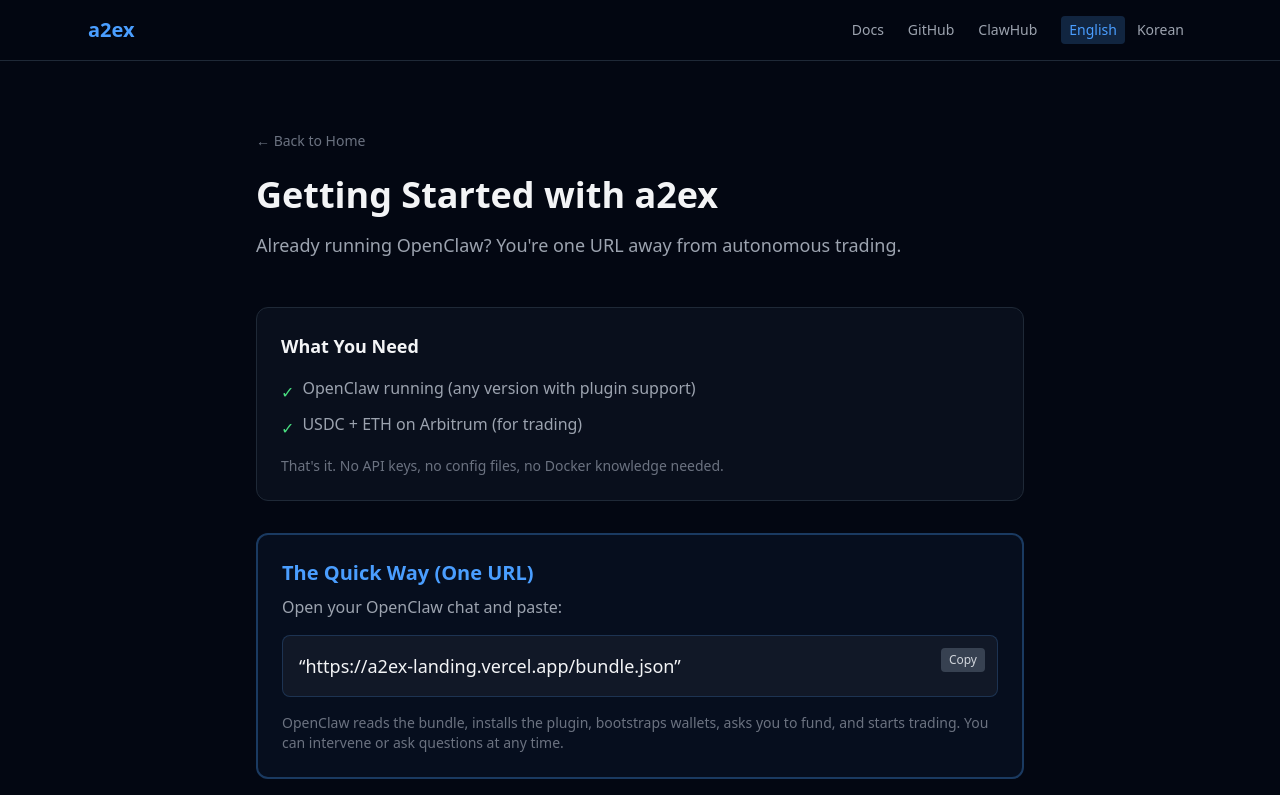
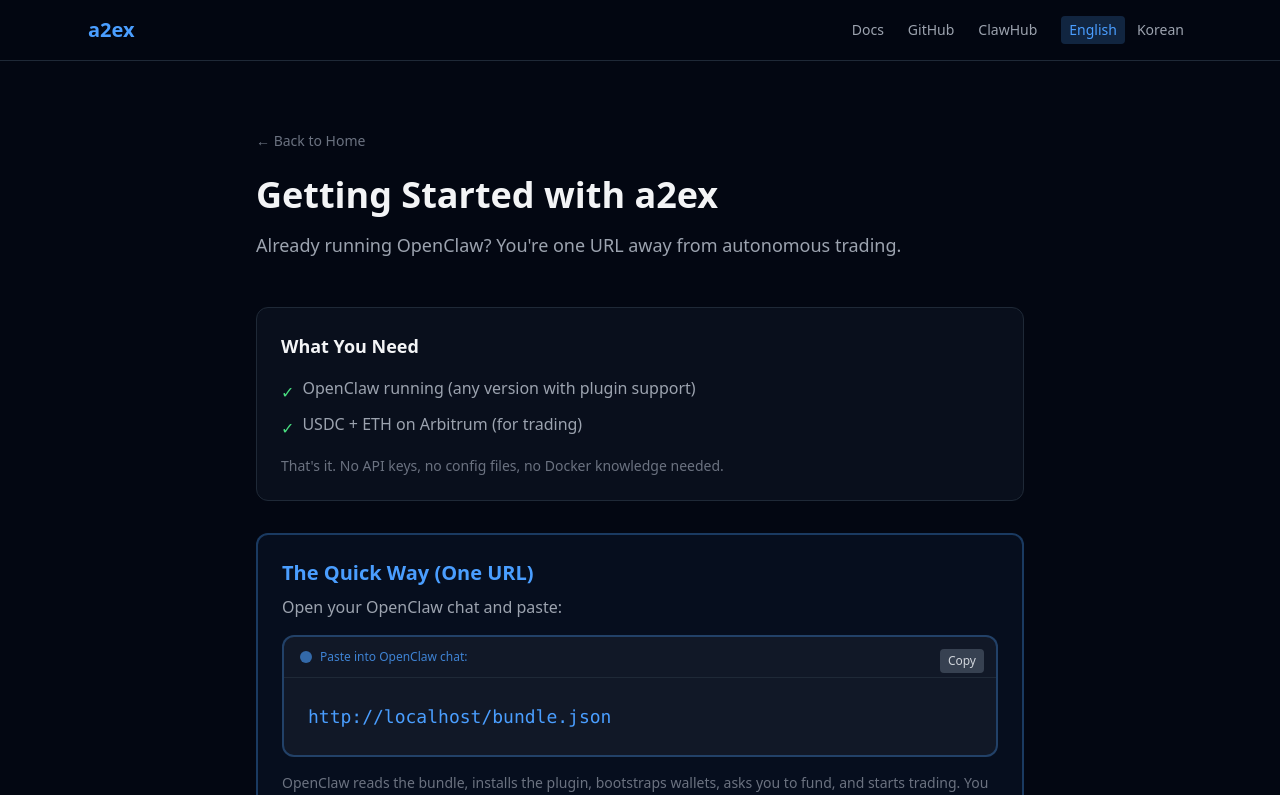
Before and after one commit to forrestkim-iotrust/a2ex, a Next.js app in the folder landing/: page /en/docs in a window 1280 px wide. Shown: the top 795 px of the page. Built offline with nearby package versions, Linux system fonts and the light colour scheme.

Commit message:
fix: use dynamic bundle URL from window.location.origin
No more hardcoded Vercel domain — URL auto-detects at runtime.

```diff
--- a/landing/app/[locale]/docs/page.tsx
+++ b/landing/app/[locale]/docs/page.tsx
@@ -3,6 +3,7 @@
 import Nav from "@/components/Nav";
 import Footer from "@/components/Footer";
 import CopyButton from "@/components/CopyButton";
+import BundleUrl from "@/components/BundleUrl";
 
 function PromptCard({
   number,
@@ -101,14 +102,7 @@
               {t("quick.title")}
             </h2>
             <p className="mb-4 text-gray-400">{t("quick.description")}</p>
-            <div className="relative overflow-hidden rounded-lg border border-primary/20 bg-gray-900">
-              <CopyButton text={t("quick.prompt")} />
-              <div className="p-4">
-                <p className="text-lg font-medium text-gray-100">
-                  &ldquo;{t("quick.prompt")}&rdquo;
-                </p>
-              </div>
-            </div>
+            <BundleUrl />
             <p className="mt-4 text-sm text-gray-500">{t("quick.note")}</p>
           </div>
 
--- /dev/null
+++ b/landing/components/BundleUrl.tsx
@@ -0,0 +1,44 @@
+"use client";
+
+import { useState, useEffect } from "react";
+import { useTranslations } from "next-intl";
+
+export default function BundleUrl() {
+  const [url, setUrl] = useState("");
+  const [copied, setCopied] = useState(false);
+  const t = useTranslations("quickstart");
+
+  useEffect(() => {
+    setUrl(`${window.location.origin}/bundle.json`);
+  }, []);
+
+  const handleCopy = async () => {
+    if (!url) return;
+    await navigator.clipboard.writeText(url);
+    setCopied(true);
+    setTimeout(() => setCopied(false), 2000);
+  };
+
+  return (
+    <div className="relative overflow-hidden rounded-xl border-2 border-primary/30 bg-gray-900">
+      <div className="flex items-center gap-2 border-b border-gray-800 px-4 py-3">
+        <div className="h-3 w-3 rounded-full bg-primary/60" />
+        <span className="text-xs font-medium text-primary/80">
+          {t("label")}
+        </span>
+      </div>
+      <button
+        onClick={handleCopy}
+        className="absolute right-3 top-3 rounded bg-gray-700 px-2 py-1 text-xs text-gray-300 transition hover:bg-gray-600"
+        aria-label="Copy to clipboard"
+      >
+        {copied ? t("copied") : "Copy"}
+      </button>
+      <div className="p-6">
+        <p className="break-all font-mono text-lg font-medium leading-relaxed text-primary">
+          {url || "loading..."}
+        </p>
+      </div>
+    </div>
+  );
+}
--- a/landing/components/Hero.tsx
+++ b/landing/components/Hero.tsx
@@ -1,9 +1,17 @@
+"use client";
+
 import { useTranslations, useLocale } from "next-intl";
 import Link from "next/link";
+import { useState, useEffect } from "react";
 
 export default function Hero() {
   const t = useTranslations("hero");
   const locale = useLocale();
+  const [bundleUrl, setBundleUrl] = useState("https://your-domain/bundle.json");
+
+  useEffect(() => {
+    setBundleUrl(`${window.location.origin}/bundle.json`);
+  }, []);
 
   return (
     <section className="relative flex min-h-screen items-center justify-center overflow-hidden px-6 pt-20">
@@ -49,7 +57,7 @@
             {/* User pastes bundle URL */}
             <div className="mb-4 flex justify-end">
               <div className="max-w-md rounded-lg bg-primary/20 px-4 py-2.5 font-mono text-xs text-primary break-all">
-                https://a2ex-landing.vercel.app/bundle.json
+                {bundleUrl}
               </div>
             </div>
 
--- a/landing/components/QuickStart.tsx
+++ b/landing/components/QuickStart.tsx
@@ -1,5 +1,5 @@
 import { useTranslations } from "next-intl";
-import CopyButton from "./CopyButton";
+import BundleUrl from "./BundleUrl";
 
 export default function QuickStart() {
   const t = useTranslations("quickstart");
@@ -12,21 +12,7 @@
         </h2>
         <p className="mb-12 text-center text-gray-400">{t("description")}</p>
 
-        {/* The bundle URL */}
-        <div className="relative overflow-hidden rounded-xl border-2 border-primary/30 bg-gray-900">
-          <div className="flex items-center gap-2 border-b border-gray-800 px-4 py-3">
-            <div className="h-3 w-3 rounded-full bg-primary/60" />
-            <span className="text-xs font-medium text-primary/80">
-              {t("label")}
-            </span>
-          </div>
-          <CopyButton text={t("bundleUrl")} />
-          <div className="p-6">
-            <p className="break-all font-mono text-lg font-medium leading-relaxed text-primary">
-              {t("bundleUrl")}
-            </p>
-          </div>
-        </div>
+        <BundleUrl />
 
         <p className="mt-8 text-center text-sm text-gray-500">{t("result")}</p>
       </div>
--- a/landing/messages/en.json
+++ b/landing/messages/en.json
@@ -14,7 +14,7 @@
   "quickstart": {
     "title": "Paste This URL into OpenClaw",
     "description": "You already have OpenClaw running. Just paste this URL into the chat. The AI reads the bundle, installs the plugin, bootstraps wallets, and starts executing trades.",
-    "bundleUrl": "https://a2ex-landing.vercel.app/bundle.json",
+    "bundleUrl": "/bundle.json",
     "label": "Paste into OpenClaw chat:",
     "result": "That's it. OpenClaw reads the bundle, runs `openclaw plugin install openclaw-plugin-a2ex`, calls `a2ex.bootstrap`, creates your wallets, and starts trading — fully autonomous from this one URL.",
     "copied": "Copied!"
@@ -97,7 +97,7 @@
     "quick": {
       "title": "The Quick Way (One URL)",
       "description": "Open your OpenClaw chat and paste:",
-      "prompt": "https://a2ex-landing.vercel.app/bundle.json",
+      "prompt": "/bundle.json",
       "note": "OpenClaw reads the bundle, installs the plugin, bootstraps wallets, asks you to fund, and starts trading. You can intervene or ask questions at any time."
     },
     "step1": {
--- a/landing/messages/ko.json
+++ b/landing/messages/ko.json
@@ -14,7 +14,7 @@
   "quickstart": {
     "title": "이 URL을 OpenClaw에 붙여넣으세요",
     "description": "이미 OpenClaw를 실행 중이라면, 이 URL을 채팅에 붙여넣기만 하면 됩니다. AI가 번들을 읽고, 플러그인 설치하고, 지갑 부트스트랩하고, 트레이딩을 시작합니다.",
-    "bundleUrl": "https://a2ex-landing.vercel.app/bundle.json",
+    "bundleUrl": "/bundle.json",
     "label": "OpenClaw 채팅에 붙여넣기:",
     "result": "끝입니다. OpenClaw가 번들을 읽고, `openclaw plugin install openclaw-plugin-a2ex`를 실행하고, `a2ex.bootstrap`을 호출하고, 지갑을 만들고, 트레이딩을 시작합니다 — 이 URL 하나로 전부 자동.",
     "copied": "복사됨!"
@@ -97,7 +97,7 @@
     "quick": {
       "title": "빠른 시작 (URL 하나)",
       "description": "OpenClaw 채팅을 열고 붙여넣으세요:",
-      "prompt": "https://a2ex-landing.vercel.app/bundle.json",
+      "prompt": "/bundle.json",
       "note": "OpenClaw가 번들을 읽고, 플러그인 설치, 지갑 부트스트랩, 펀딩 안내, 트레이딩 시작까지 전부 처리합니다. 언제든 개입하거나 질문할 수 있습니다."
     },
     "step1": {
```
